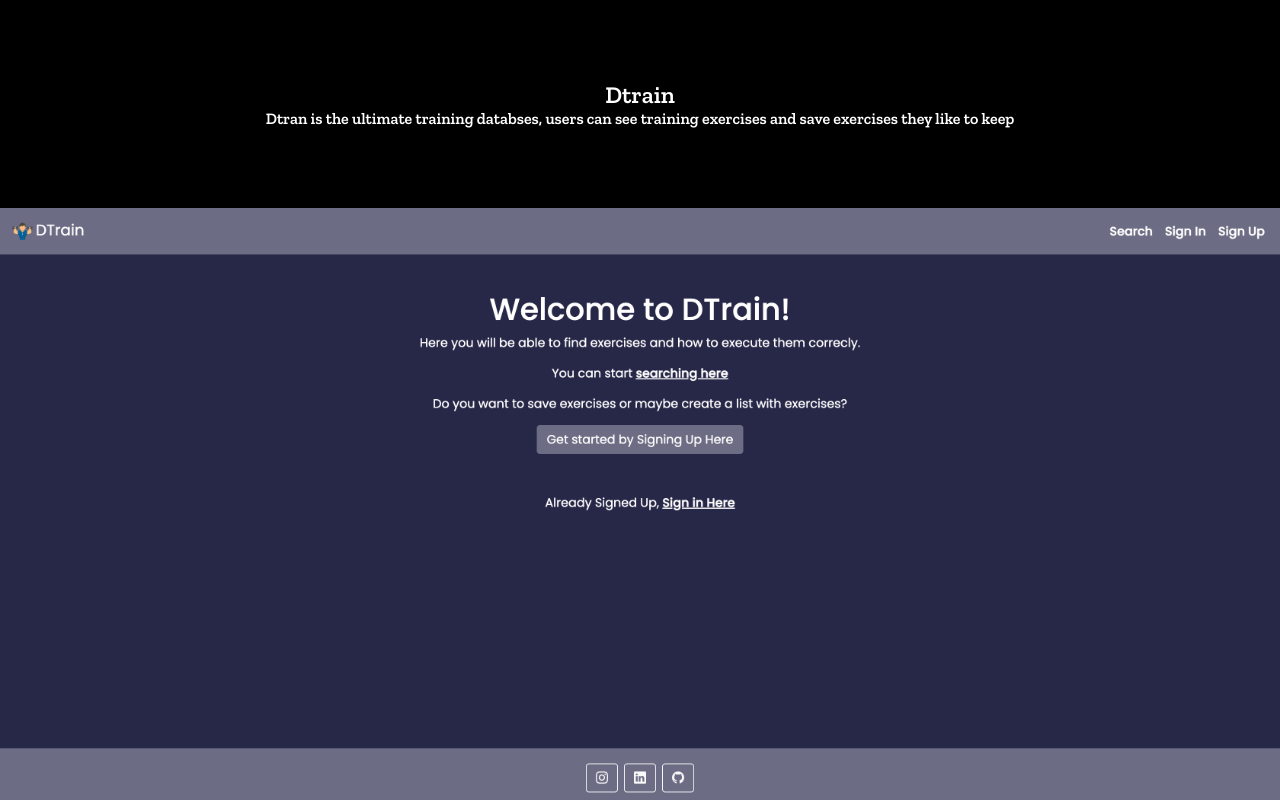
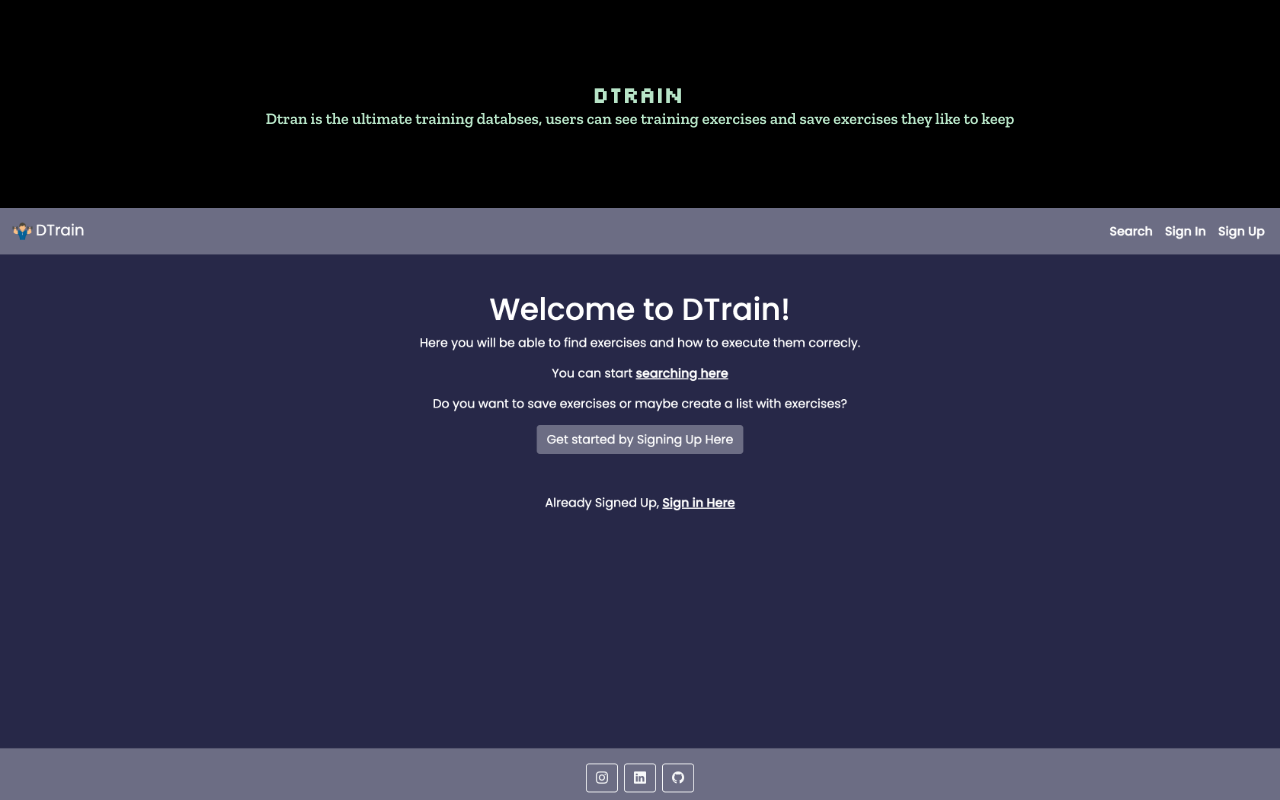
Before and after one commit to Albatraoz12/Portfolio, a React (Vite) app: page /project/Dtrain in a window 1280 px wide. Shown: the top 800 px of the page. Built offline with nearby package versions, Linux system fonts and the light colour scheme.

Commit message:
create styling for header section in project page

```diff
--- a/src/components/projectId/ProjectId.jsx
+++ b/src/components/projectId/ProjectId.jsx
@@ -9,8 +9,9 @@ const ProjectId = ({ project }) => {
         <p>{project.description}</p>
       </section>
       <section className='project-owerview'>
-        <figure style={{ width: '100%' }}>
+        <figure>
           <img
+            className='project-image'
             src={`../${project.image}`}
             alt={`a image of the ${project.title} website`}
           />
--- a/src/components/projectId/projectId.scss
+++ b/src/components/projectId/projectId.scss
@@ -5,10 +5,25 @@
   color: white;
   padding: 5rem 0;
   width: 100%;
+  color: $header-color;
+  h1 {
+    font-size: 22px;
+    font-family: 'Silkscreen', cursive;
+    border-right: 5px solid;
+    width: 200px;
+    margin: 0 auto;
+    white-space: nowrap;
+    text-align: center;
+    overflow: hidden;
+    animation: typing 4s steps(12), cursor 0.5s step-end infinite alternate;
+  }
+  p {
+    padding-inline: 2rem;
+  }
 }
 
 .project-owerview {
-  img {
+  .project-image {
     width: 100%;
   }
 }
```
